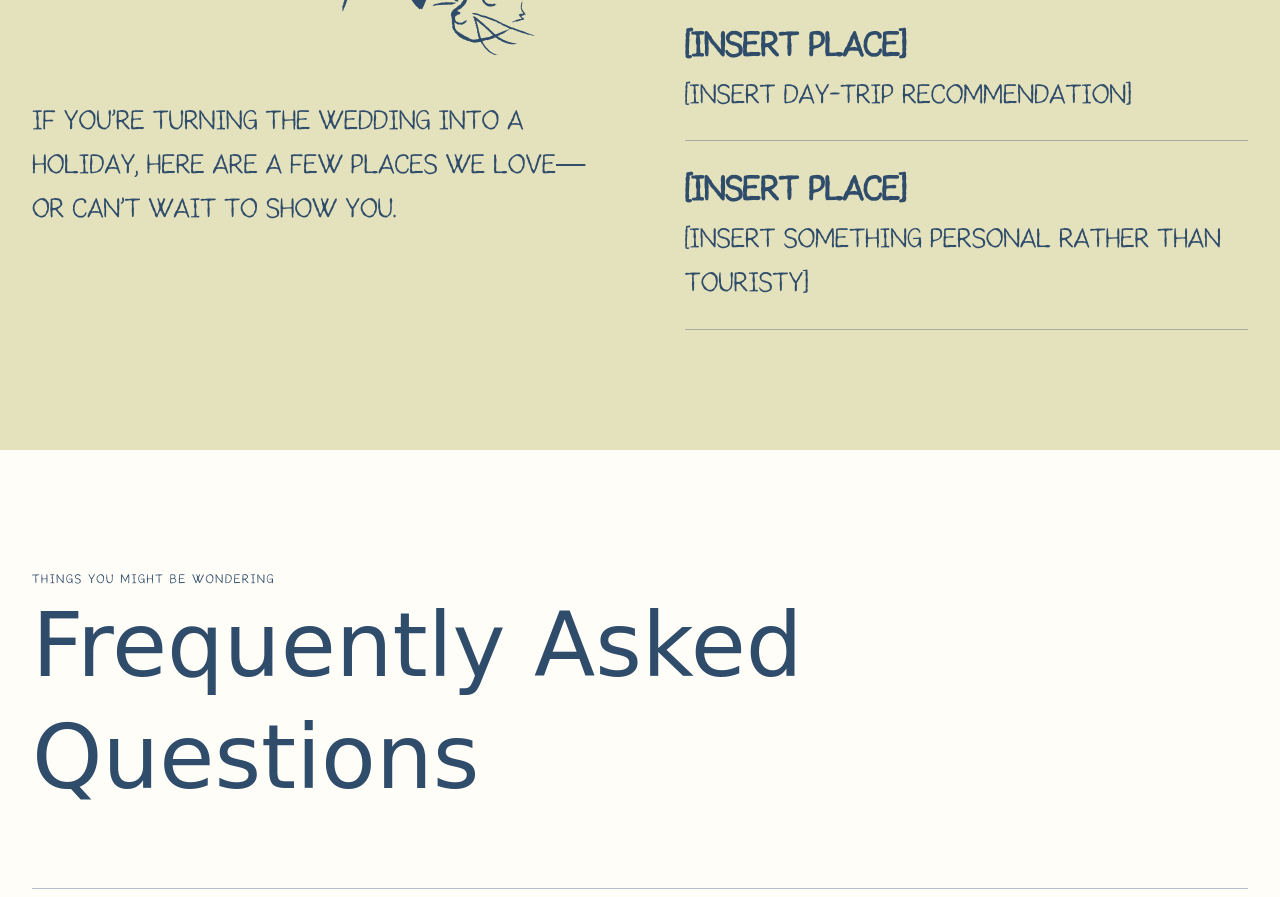
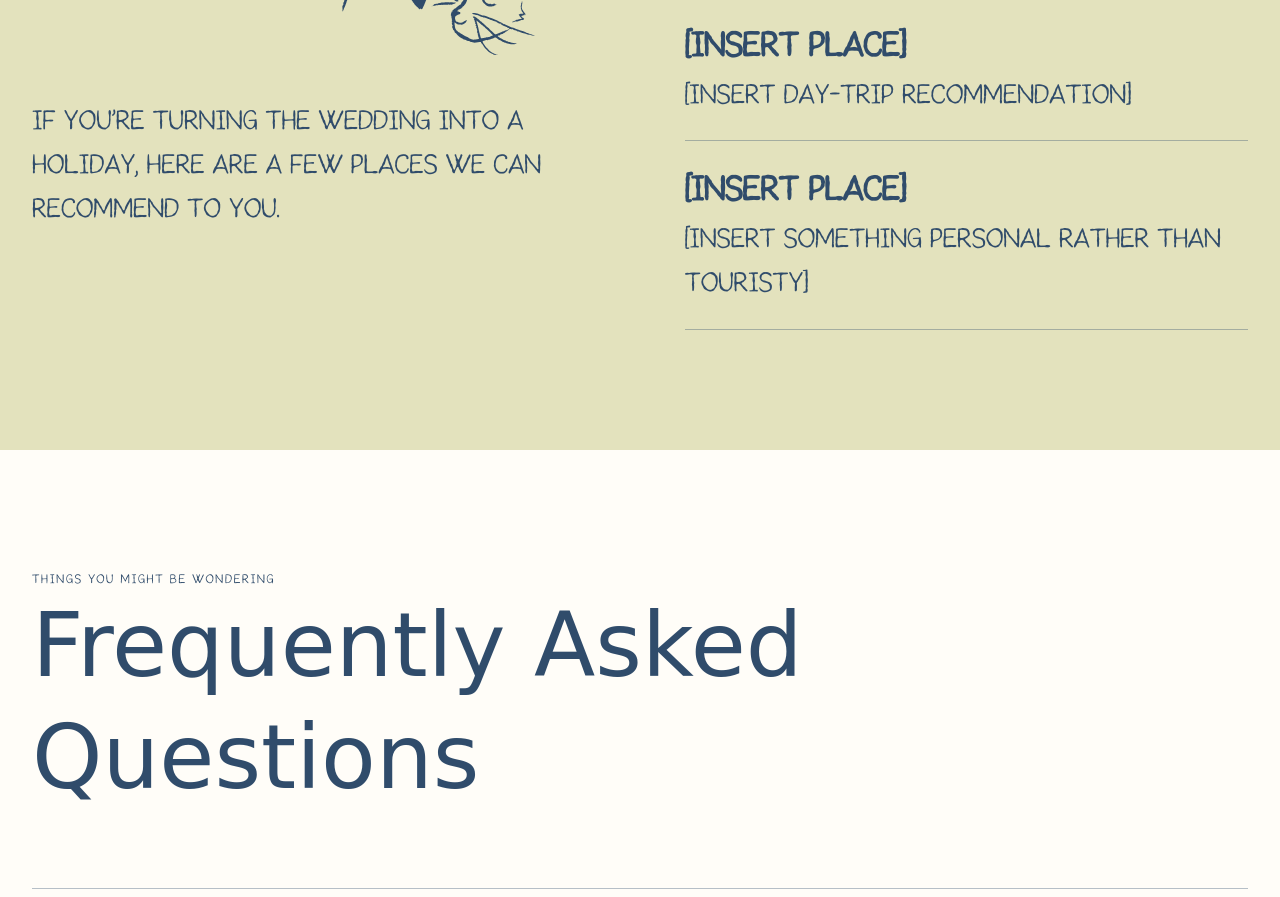
Before and after one commit to FamilySanneWander/SanneWanderWedding, a plain HTML site: page index.html in a window 1280 px wide. Shown: the part 6619-7516 px from the top of the page. Drawn offline with Linux system fonts and the light colour scheme; a web font is replaced by a local one.

Commit message:
Update wedding holiday recommendation text

```diff
--- a/index.html
+++ b/index.html
@@ -768,7 +768,7 @@ main section, .day, footer {
         --icon-rotation: 0deg;
       "
       aria-hidden="true"></span>
-          <p>If you're turning the wedding into a holiday, here are a few places we love—or can't wait to show you.</p>
+          <p>If you're turning the wedding into a holiday, here are a few places we can recommend to you.</p>
         </div>
         <div class="guide-list reveal">
           <div class="guide-item"><strong>[insert place]</strong><br>[insert favourite beach / town / restaurant and why]</div>
```
